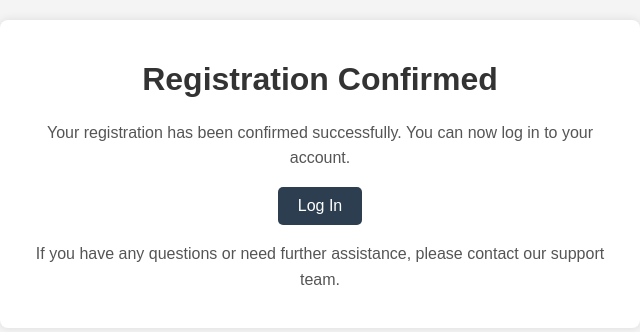
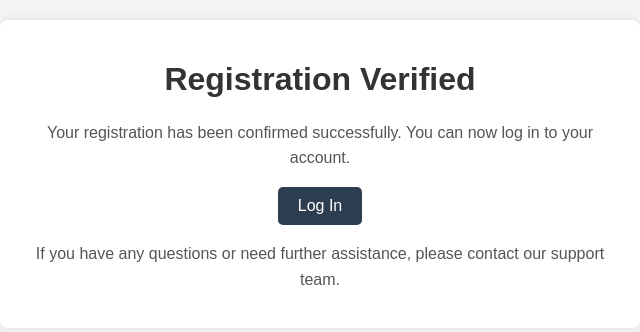
Before and after one commit to FosterSetor9060/Testcompanion_v1, a Flask app: template templates/confirmation.html in a window 1280 px wide. Shown: the top 332 px of the page, without its empty margins (320-960 px from the left). Run offline with Flask 3, Linux system fonts and the light colour scheme; the template is opened without the code that fills it, so the values that code supplies are empty; some libraries are stand-ins or nearby versions.

Commit message:
modified the style and message of Confirmreg  html template

```diff
--- a/templates/confirmation.html
+++ b/templates/confirmation.html
@@ -52,7 +52,7 @@
 
 <body>
     <div class="container">
-        <h1>Registration Confirmed</h1>
+        <h1>Registration Verified</h1>
         <p>Your registration has been confirmed successfully. You can now log in to your account.</p>
 
         <a class="button" href="/signin" style="background-color: #2c3e50;">Log In</a>
```
